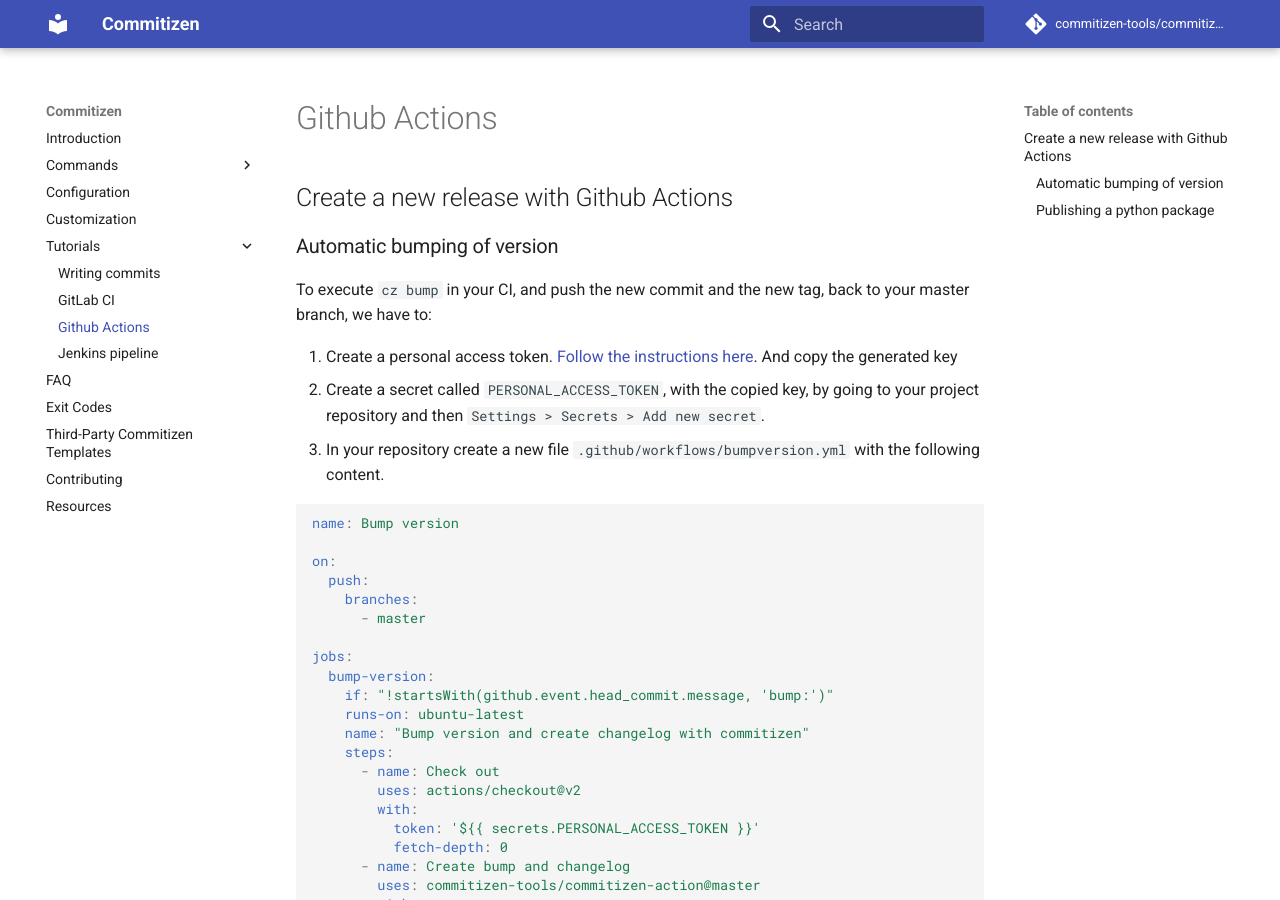
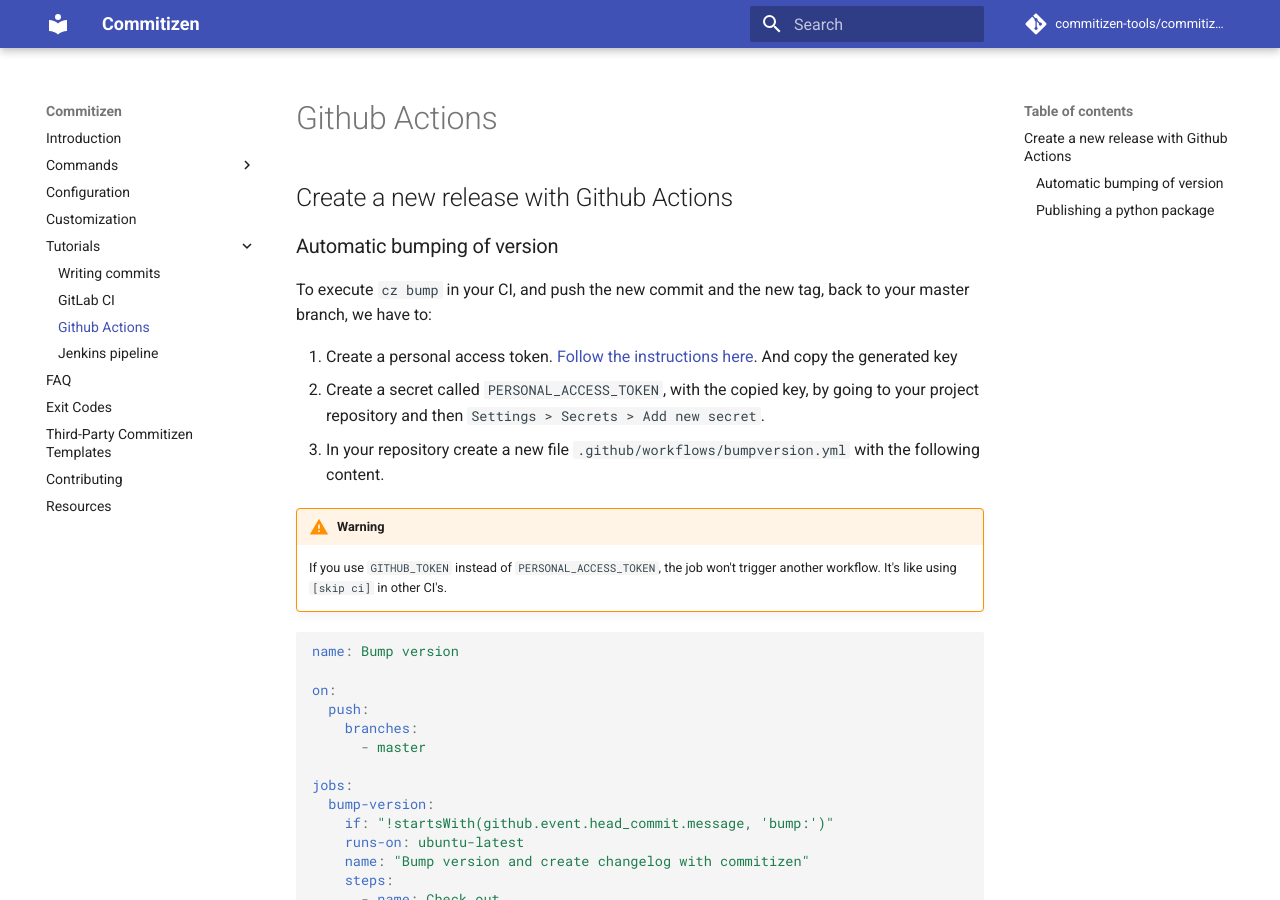
Before and after one commit to commitizen-tools/commitizen, an MkDocs documentation site: the page built from docs/tutorials/github_actions.md, in a window 1280 px wide and 900 px high. Built offline with MkDocs 1.6.1 and Material for MkDocs 9.7.7, drawn with Linux system fonts in a browser that asks for light colours; comment, search, counter and statistics services are not loaded.

Commit message:
docs: inform about GITHUB_TOKEN vs PERSONAL_ACCESS_TOKEN in Github actions tutorial
Closes #271

````diff
--- a/docs/tutorials/github_actions.md
+++ b/docs/tutorials/github_actions.md
@@ -10,6 +10,9 @@
 project repository and then `Settings > Secrets > Add new secret`.
 3. In your repository create a new file `.github/workflows/bumpversion.yml`
 with the following content.
+
+!!! warning
+    If you use `GITHUB_TOKEN` instead of `PERSONAL_ACCESS_TOKEN`, the job won't trigger another workflow. It's like using `[skip ci]` in other CI's.
 
 ```yaml
 name: Bump version
````
